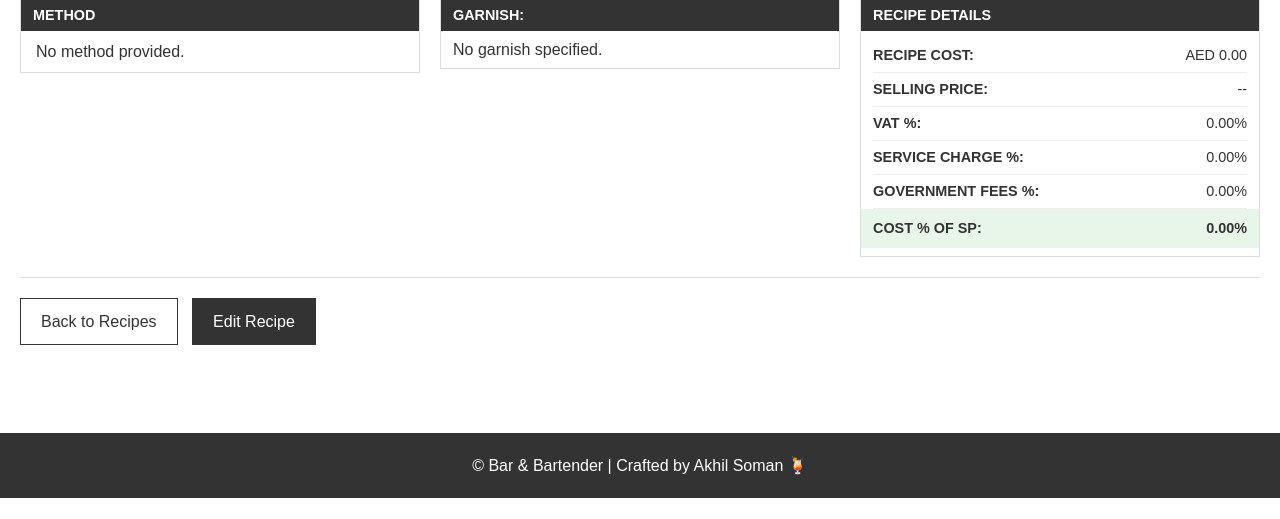
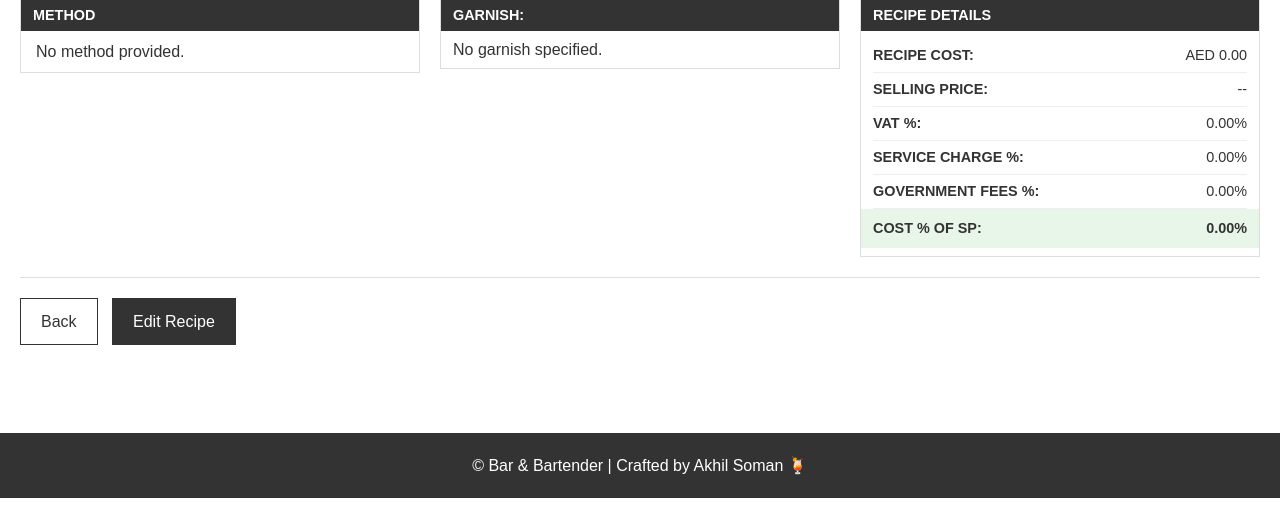
Before and after one commit to akiuser10/bar-and-bartender, a Python web app: template templates/recipes/view.html in a window 1280 px wide. Shown: the part 281-800 px from the top of the page. Run offline with Jinja, Linux system fonts and the light colour scheme; the template is opened without the code that fills it, so the values that code supplies are empty.

Commit message:
Change 'Back to Recipes' button to 'Back' for consistency

```diff
--- a/templates/recipes/view.html
+++ b/templates/recipes/view.html
@@ -191,7 +191,7 @@
         {% if category_slug and category_slug in ['cocktails', 'mocktails', 'beverages'] %}
         <a class="btn secondary" href="{{ url_for('recipes.recipe_list', category=category_slug) }}">Back</a>
         {% else %}
-        <a class="btn secondary" href="{{ url_for('recipes.recipes_list') }}">Back to Recipes</a>
+        <a class="btn secondary" href="{{ url_for('recipes.recipes_list') }}">Back</a>
         {% endif %}
         <a class="btn" href="{{ url_for('recipes.edit_recipe', id=recipe.id) }}">Edit Recipe</a>
     </div>
```
